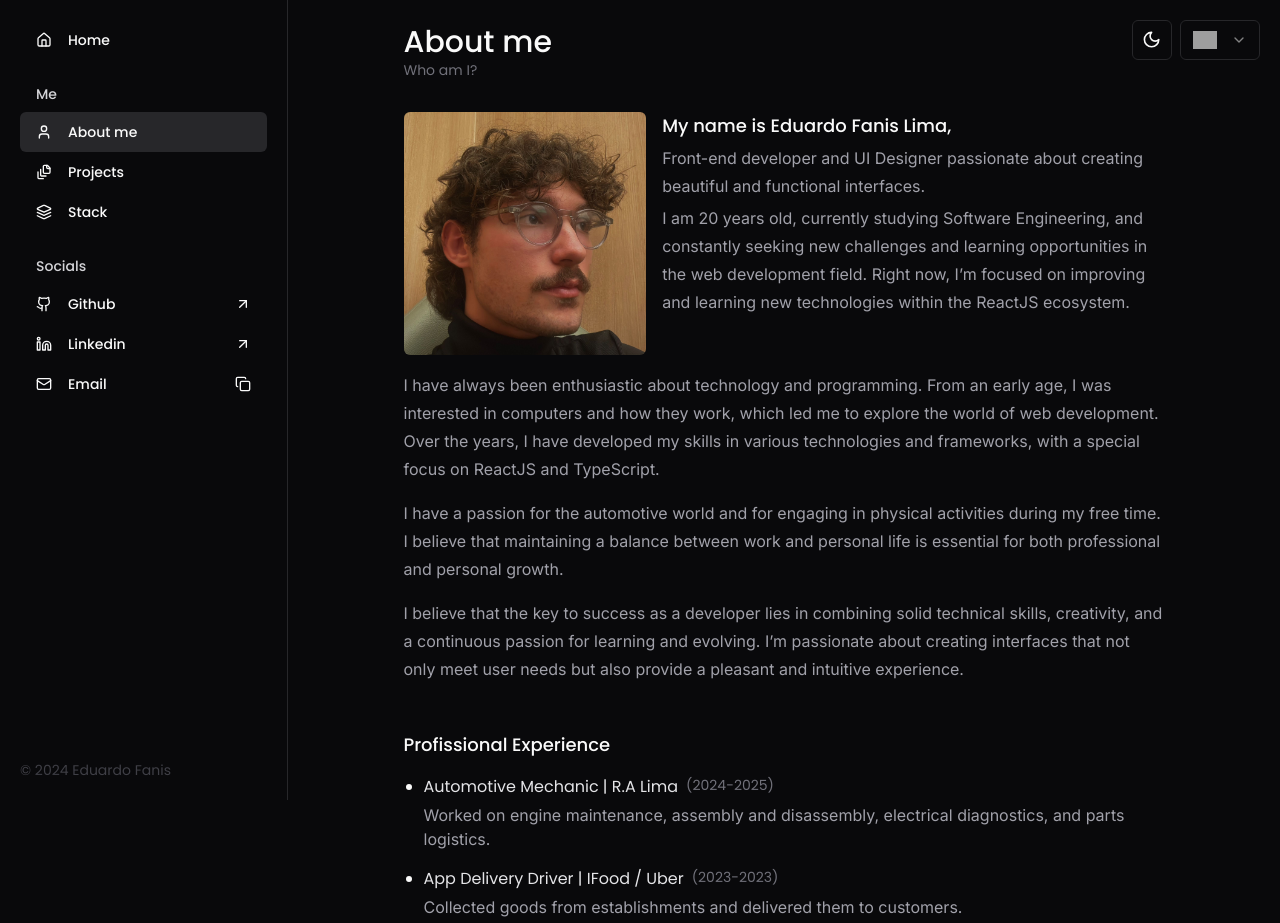
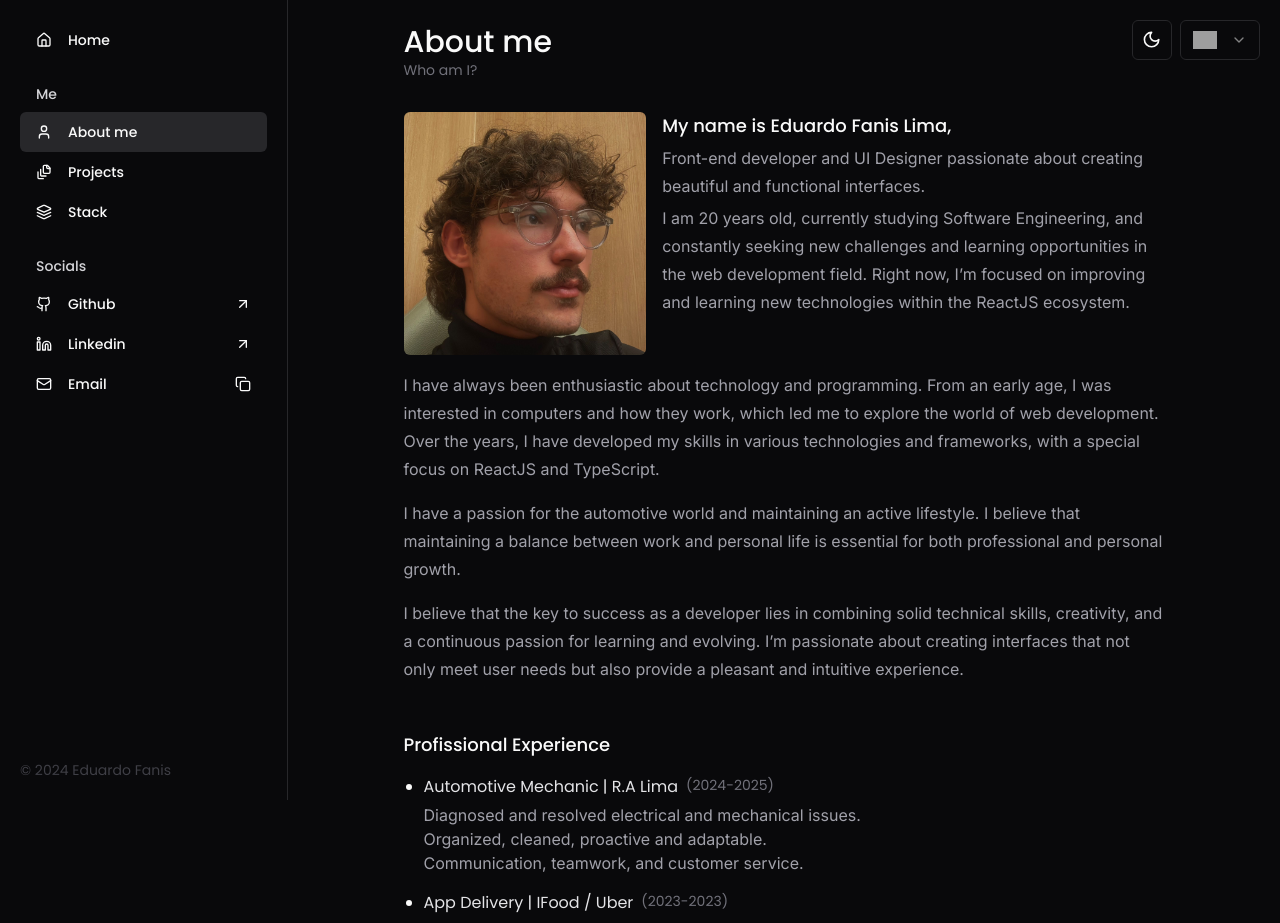
Before and after one commit to eduardofanis/eduardofanis.com, a React (Vite) app: page /aboutme in a window 1280 px wide. Shown: the top 923 px of the page. Built offline with nearby package versions, Linux system fonts and the light colour scheme; grey boxes are pictures that could not be loaded.

Commit message:
update cv and about me

```diff
--- a/src/lib/job-list.ts
+++ b/src/lib/job-list.ts
@@ -2,8 +2,12 @@ type Job = {
   role_EN: string;
   role_PT: string;
   business: string;
-  description_EN: string;
-  description_PT: string;
+  subject1_EN: string;
+  subject1_PT: string;
+  subject2_EN: string;
+  subject2_PT: string;
+  subject3_EN?: string;
+  subject3_PT?: string;
   yearIn: string;
   yearOut: string;
 };
@@ -14,21 +18,24 @@ export function getJobList(): Job[] {
       role_EN: "Automotive Mechanic",
       role_PT: "Mecânico Automotivo",
       business: "R.A Lima",
-      description_EN:
-        "Worked on engine maintenance, assembly and disassembly, electrical diagnostics, and parts logistics.",
-      description_PT:
-        "Trabalhei na manutenção de motores, montagem e desmontagem, diagnósticos elétricos e na logística de peças.",
+      subject1_EN: "Diagnosed and resolved electrical and mechanical issues.",
+      subject1_PT:
+        "Diagnóstico e resolução de problemas elétricos e mecânicos.",
+      subject2_EN: "Organized, cleaned, proactive and adaptable.",
+      subject2_PT: "Organização, limpeza, proatividade e adaptabilidade.",
+      subject3_EN: "Communication, teamwork, and customer service.",
+      subject3_PT: "Comunicação, trabalho em equipe e atendimento ao cliente.",
       yearIn: "2024",
       yearOut: "2025",
     },
     {
-      role_EN: "App Delivery Driver",
-      role_PT: "Entregador de Aplicativo",
+      role_EN: "App Delivery",
+      role_PT: "Entregas por Aplicativo",
       business: "IFood / Uber",
-      description_EN:
-        "Collected goods from establishments and delivered them to customers.",
-      description_PT:
-        "Coletava mercadorias em estabelecimentos e entregava aos clientes.",
+      subject1_EN: "Autonomy, responsibility, and punctuality.",
+      subject1_PT: "Autonomia, responsabilidade e pontualidade.",
+      subject2_EN: "Communication and customer service.",
+      subject2_PT: "Comunicação e atendimento ao cliente.",
       yearIn: "2023",
       yearOut: "2023",
     },
@@ -36,10 +43,11 @@ export function getJobList(): Job[] {
       role_EN: "Cashier",
       role_PT: "Operador de Caixa",
       business: "Skina Gula",
-      description_EN:
-        "Operated the cash register making sales, managed the inventory control system, checked and received orders.",
-      description_PT:
-        "Operava o caixa fazendo as vendas, gerenciava o sistema de controle de estoque, verificava e recebia mercadorias.",
+      subject1_EN: "Cash flow control, use of POS system, finances.",
+      subject1_PT: "Controle de fluxo de caixa, uso de sistema PDV, finanças.",
+      subject2_EN: "Clear and polite communication, customer service, agility.",
+      subject2_PT:
+        "Comunicação clara e educada, atendimento ao cliente, agilidade.",
       yearIn: "2020",
       yearOut: "2021",
     },
--- a/src/pages/Aboutme.tsx
+++ b/src/pages/Aboutme.tsx
@@ -50,12 +50,16 @@ export default function Aboutme() {
                   role_EN,
                   role_PT,
                   business,
-                  description_EN,
-                  description_PT,
+                  subject1_EN,
+                  subject1_PT,
+                  subject2_EN,
+                  subject2_PT,
+                  subject3_EN,
+                  subject3_PT,
                   yearIn,
                   yearOut,
                 },
-                index
+                index,
               ) => (
                 <li key={index} className="mb-4">
                   <div className="flex items-center gap-2 mb-1">
@@ -67,11 +71,21 @@ export default function Aboutme() {
                     </span>
                   </div>
 
-                  <p className="text-zinc-600 dark:text-zinc-400 leading-6 font-text">
-                    {language === "en-US" ? description_EN : description_PT}
-                  </p>
+                  <ul className="text-zinc-600 dark:text-zinc-400 leading-6 font-text">
+                    <li>{language === "en-US" ? subject1_EN : subject1_PT}</li>
+                    {subject2_EN && (
+                      <li>
+                        {language === "en-US" ? subject2_EN : subject2_PT}
+                      </li>
+                    )}
+                    {subject3_EN && (
+                      <li>
+                        {language === "en-US" ? subject3_EN : subject3_PT}
+                      </li>
+                    )}
+                  </ul>
                 </li>
-              )
+              ),
             )}
           </ul>
         </div>
--- a/src/translations/en-US/global.json
+++ b/src/translations/en-US/global.json
@@ -42,7 +42,7 @@
     "text1": "Front-end developer and UI Designer passionate about creating beautiful and functional interfaces.",
     "text2": "I am 20 years old, currently studying Software Engineering, and constantly seeking new challenges and learning opportunities in the web development field. Right now, I’m focused on improving and learning new technologies within the ReactJS ecosystem.",
     "text3": "I have always been enthusiastic about technology and programming. From an early age, I was interested in computers and how they work, which led me to explore the world of web development. Over the years, I have developed my skills in various technologies and frameworks, with a special focus on ReactJS and TypeScript.",
-    "text4": "I have a passion for the automotive world and for engaging in physical activities during my free time. I believe that maintaining a balance between work and personal life is essential for both professional and personal growth.",
+    "text4": "I have a passion for the automotive world and maintaining an active lifestyle. I believe that maintaining a balance between work and personal life is essential for both professional and personal growth.",
     "text5": "I believe that the key to success as a developer lies in combining solid technical skills, creativity, and a continuous passion for learning and evolving. I’m passionate about creating interfaces that not only meet user needs but also provide a pleasant and intuitive experience.",
     "experience": "Profissional Experience",
     "courses": "Education, Courses and Certificates"
--- a/src/translations/pt-BR/global.json
+++ b/src/translations/pt-BR/global.json
@@ -21,7 +21,7 @@
   "home": {
     "aboutMe": {
       "title": "Sobre mim",
-      "text": "Desenvolvedor Front-end & UI Designer apaixonado por tecnologia, programação e criação de interfaces bonitas, funcionais e intuitivas. Tenho 20 anos, atualmente curso Engenharia de Software e sempre em busca de novos desafios, focado especialmente no ecossistema ReactJS e no aprimoramento de habilidades como React, TypeScript, UI e outras ferramentas do desenvolvimento web. Acredito que o sucesso vem da combinação entre habilidades técnicas, criatividade e a vontade constante de evoluir."
+      "text": "Desenvolvedor Front-end & UI Designer apaixonado por tecnologia, programação e criação de interfaces bonitas, funcionais e intuitivas. Tenho 20 anos e atualmente curso Engenharia de Software. Estou focado especialmente no ecossistema ReactJS e no aprimoramento de habilidades como React, TypeScript, UI e outras ferramentas do desenvolvimento web. Acredito que o sucesso vem da combinação entre habilidades técnicas, criatividade e a vontade constante de evoluir."
     },
     "myWork": {
       "title": "Conheça meu trabalho"
@@ -41,7 +41,7 @@
     "text1": "Desenvolvedor Front-end e UI Designer apaixonado por criar interfaces bonitas e funcionais.",
     "text2": "Tenho 20 anos e atualmente cursando Engenharia de Software, e sempre em busca de novos desafios e aprendizados na área de desenvolvimento web. No momento estou focado em aprimorar e aprender as novas tecnologias do ecossistema ReactJS.",
     "text3": "Sempre fui entusiasta por tecnologia e programação. Desde cedo, me interessei por computadores e como eles funcionam, o que me levou a explorar o mundo do desenvolvimento web. Ao longo dos anos, desenvolvi minhas habilidades em diversas tecnologias e frameworks, com um foco especial em ReactJS e TypeScript.",
-    "text4": "Tenho uma paixão pelo mundo automotivo e de praticar atividades físicas no meu tempo livre. Acredito que manter um equilíbrio entre trabalho e vida pessoal é essencial para o crescimento profissional e pessoal.",
+    "text4": "Tenho uma paixão pelo mundo automotivo e de manter um estilo de vida ativo. Acredito que manter um equilíbrio entre trabalho e vida pessoal é essencial para o crescimento profissional e pessoal.",
     "text5": "Acredito que a chave para o sucesso como profissional está na combinação de habilidades técnicas sólidas, criatividade e uma paixão constante por aprender e evoluir. Sou apaixonado em criar interfaces que não apenas atendam às necessidades dos usuários, mas que também proporcionem uma experiência agradável e intuitiva.",
     "experience": "Experiência Profissional",
     "courses": "Formações, Cursos e Certificados"
```
Also changed, not shown: 1 other file (tests, documents, lock files or other folders).
